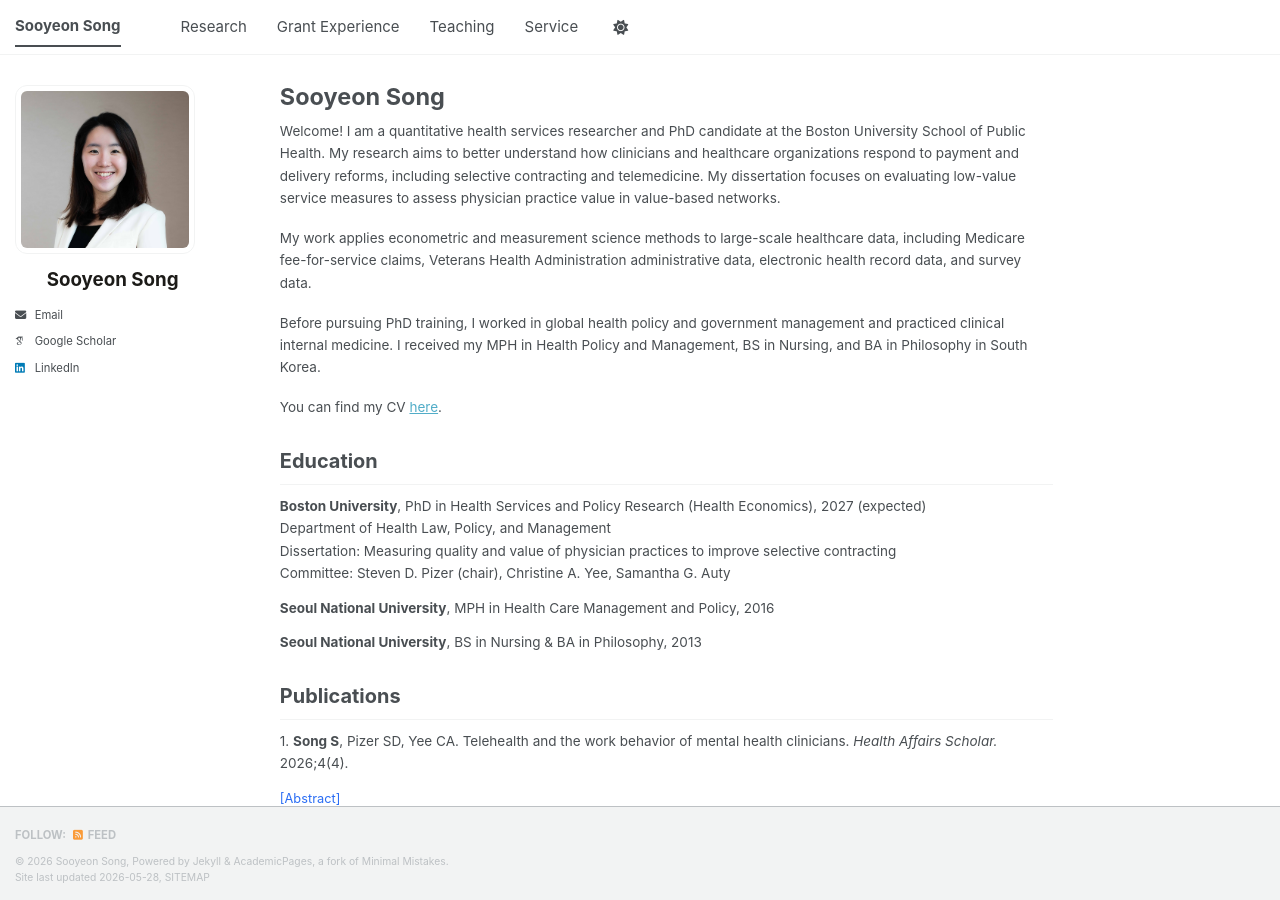
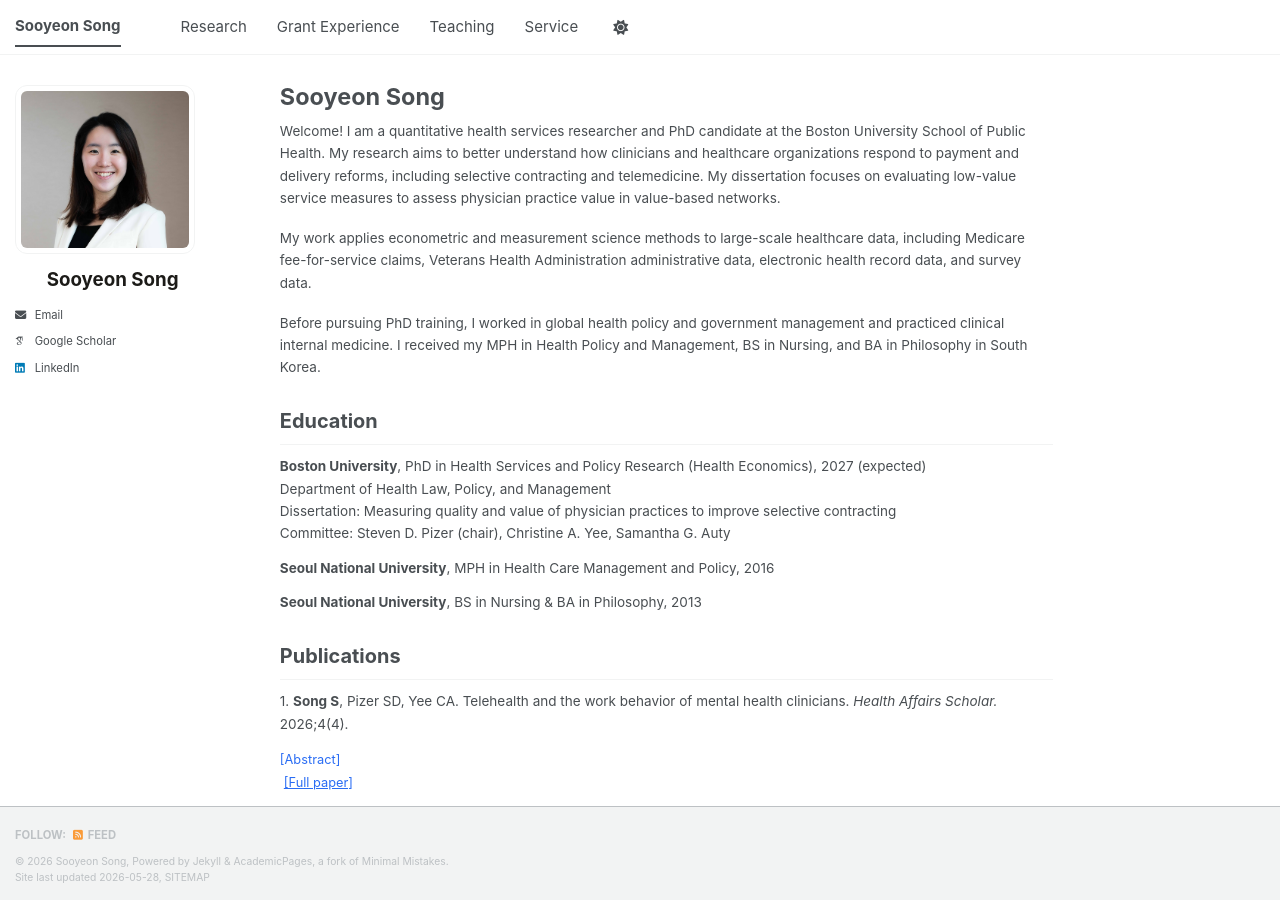
Before and after one commit to sooyeonsong/sooyeonsong.github.io, a Jekyll site: the page built from _pages/about.md, in a window 1280 px wide and 900 px high. Built offline with Jekyll 4.4.1, drawn with Linux system fonts in a browser that asks for light colours; some web fonts are replaced; a script bundle is joined from its source files by our own code; library files that are not in the unit come from our copies.

Commit message:
Update about.md

```diff
--- a/_pages/about.md
+++ b/_pages/about.md
@@ -12,8 +12,6 @@ Welcome! I am a quantitative health services researcher and PhD candidate at the
 My work applies econometric and measurement science methods to large-scale healthcare data, including Medicare fee-for-service claims, Veterans Health Administration administrative data, electronic health record data, and survey data.
 
 Before pursuing PhD training, I worked in global health policy and government management and practiced clinical internal medicine. I received my MPH in Health Policy and Management, BS in Nursing, and BA in Philosophy in South Korea.
-
-You can find my CV [here](/files/Song_CV.pdf).
 
 <h2 id="education">Education</h2>
 
```
